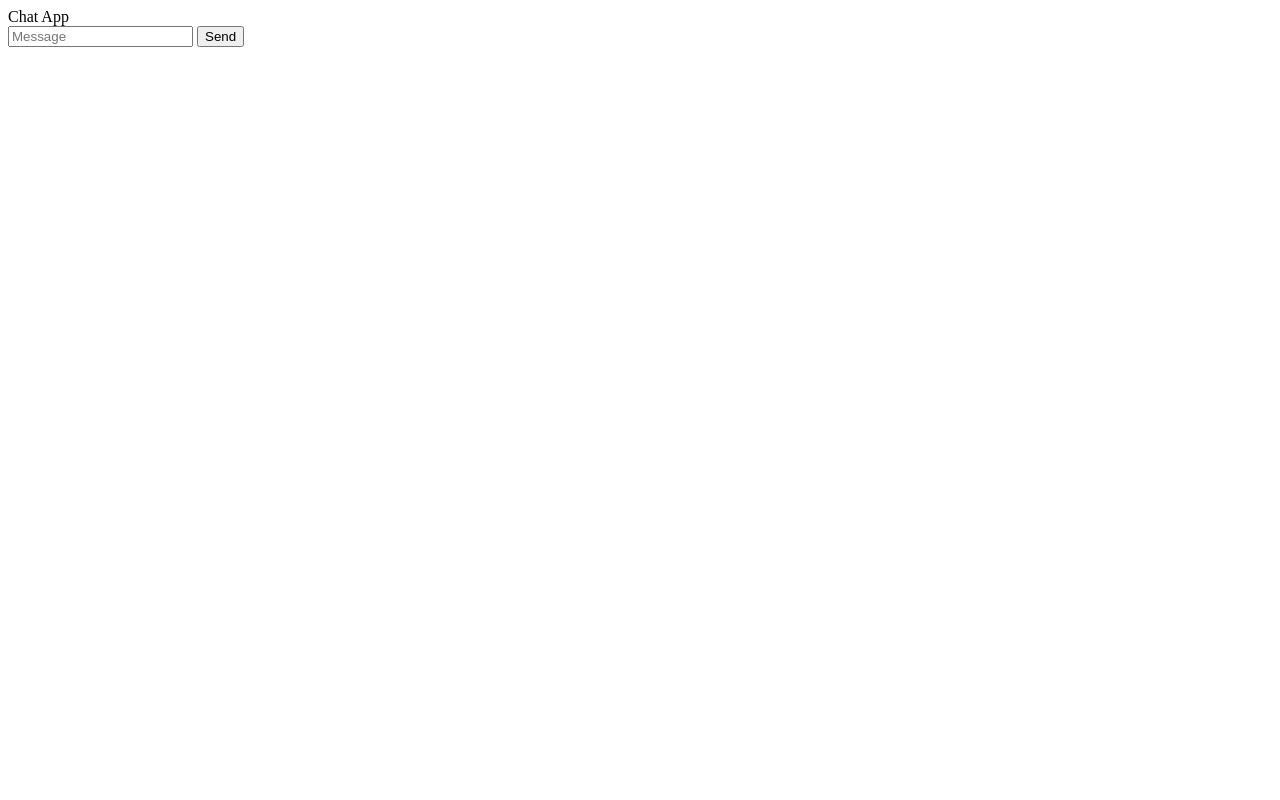
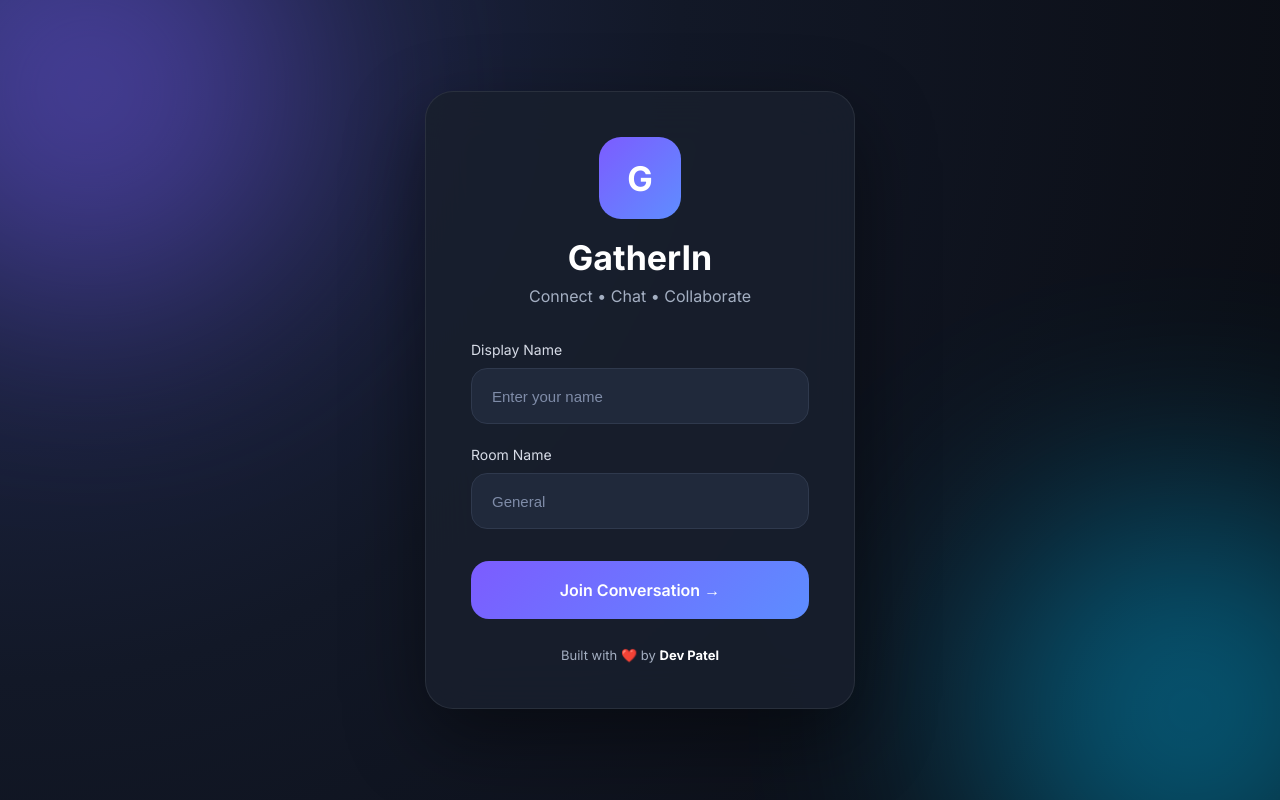
Before and after one commit to devpatel-1/chat_app_4, a website: page public/index.html in a window 1280 px wide. Drawn offline with nearby package versions, Linux system fonts and the light colour scheme; no server answers.

Commit message:
Update index.html

```diff
--- a/public/index.html
+++ b/public/index.html
@@ -1,20 +1,114 @@
 <!DOCTYPE html>
 <html lang="en">
+
 <head>
+
     <meta charset="UTF-8">
-    <meta name="viewport" content="width=device-width, initial-scale=1.0">
-    <title></title>
+
+    <meta name="viewport"
+          content="width=device-width, initial-scale=1.0">
+
+    <title>GatherIn</title>
+
+    <link rel="stylesheet"
+          href="/css/style.css">
+
+    <link rel="preconnect"
+          href="https://fonts.googleapis.com">
+
+    <link rel="preconnect"
+          href="https://fonts.gstatic.com"
+          crossorigin>
+
+    <link href="https://fonts.googleapis.com/css2?family=Inter:wght@300;400;500;600;700&display=swap"
+          rel="stylesheet">
+
 </head>
+
 <body>
-    Chat App
 
-    <form id="message-form">
-        <input name="message" placeholder="Message">
-        <button>Send</button>
-    </form>
+<div class="login-page">
 
+    <div class="background-blur blur-one"></div>
+    <div class="background-blur blur-two"></div>
 
-    <script src="/socket.io/socket.io.js"></script>
-    <script src="/js/chat.js"></script>
+    <div class="login-card">
+
+        <div class="brand">
+
+            <div class="brand-logo">
+
+                G
+
+            </div>
+
+            <h1>
+
+                GatherIn
+
+            </h1>
+
+            <p>
+
+                Connect • Chat • Collaborate
+
+            </p>
+
+        </div>
+
+        <form action="/chat.html"
+              class="join-form">
+
+            <div class="input-group">
+
+                <label>
+
+                    Display Name
+
+                </label>
+
+                <input
+                    type="text"
+                    name="username"
+                    placeholder="Enter your name"
+                    required>
+
+            </div>
+
+            <div class="input-group">
+
+                <label>
+
+                    Room Name
+
+                </label>
+
+                <input
+                    type="text"
+                    name="room"
+                    placeholder="General"
+                    required>
+
+            </div>
+
+            <button class="join-button">
+
+                Join Conversation →
+
+            </button>
+
+        </form>
+
+        <div class="login-footer">
+
+            Built with ❤️ by <strong>Dev Patel</strong>
+
+        </div>
+
+    </div>
+
+</div>
+
 </body>
+
 </html>
```
